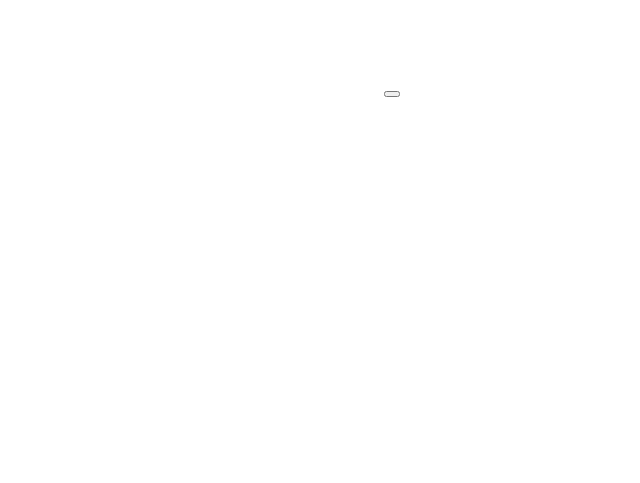
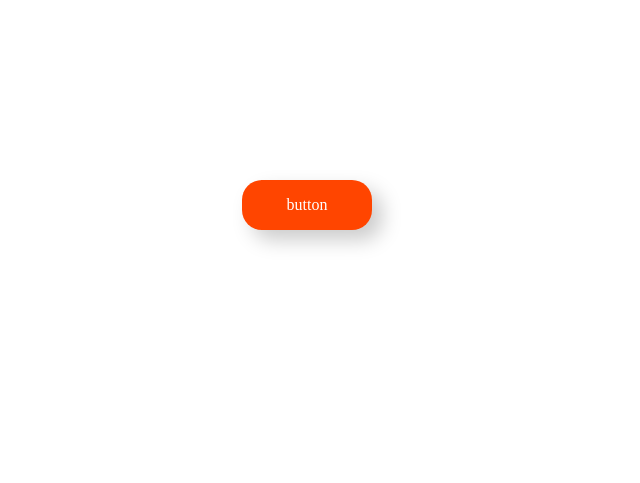
Before and after one commit to haiyanaiyou/cssWaves, a plain HTML site: page index.html in a window 1280 px wide. Shown: the whole page, without its empty margins (248-888 px from the left). Drawn offline with Linux system fonts and the light colour scheme.

Commit message:
点击按钮添加状态

```diff
--- a/index.html
+++ b/index.html
@@ -14,14 +14,70 @@
     .demo{
       width: 300px;
       height: 300px;
-      margin: 80px auto;
+      margin: 180px auto;
       text-align: center;
+    }
+    .btn{
+      display: block;
+      width: 120px;
+      height: 30px;
+      line-height: 30px;
+      color: white;
+      background: orangered;
+      padding: 10px 5px;
+      text-align: center;
+      text-decoration: none;
+      border-radius: 20px;
+      font-size: 16px;
+      cursor: pointer;
+      position: relative;
+      box-shadow: 10px 10px 20px #ccc;
+      overflow: hidden;
+      user-select:none;
+      /*  文本不能被选择*/
+
+    }
+    .btn:after{
+      position: absolute;
+      content: '';
+      display: block;
+      width: 200px;
+      height: 200px;
+      top:-75px;
+      left: -40px;
+      background: orchid;
+      opacity: 0;
+      border-radius: 50%;
+      transition: all 0.8s;
+
+
+
+    }
+    .btn:hover{
+      background: orange;
+      top: -4px;
+      box-shadow: 20px 20px 30px #ccc;
+      box-sizing: content-box;
+
+    }
+    a:active{
+      background: orchid;
+      top: 0;
+      box-shadow: 0 3px 9px 0 rgba(255, 131, 0, 0.6);
+    }
+    a:active:after{
+      width: 0;
+      height: 0;
+      left: 60px;
+      top: 25px;
+      opacity: 1;
+      transition-duration: 0s;
     }
   </style>
 </head>
 <body>
   <div class="demo">
-    <button type=""></button>
+    <a href="javascript:void(0);" class="btn">button</a>
   </div>
 </body>
 </html>
```
Also changed, not shown: status.html (added, +87 -0 lines).
